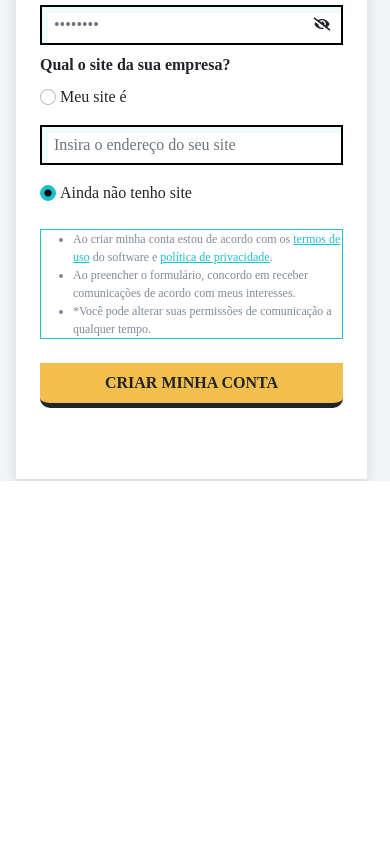
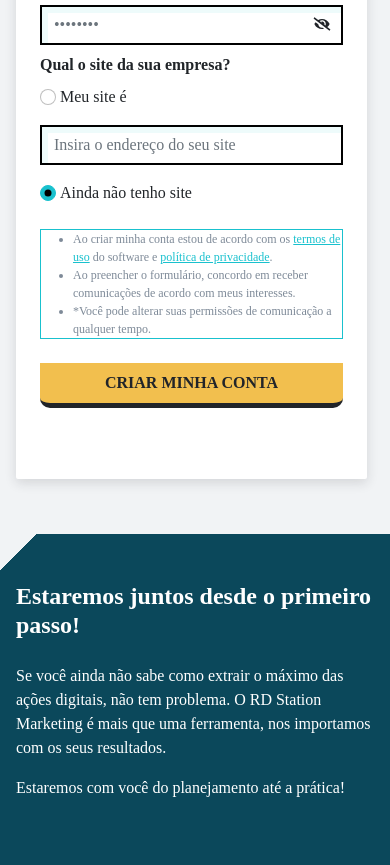
Before and after one commit to andrezasantana/teste-rd-station, a plain HTML site: page index.html in a window 390 px wide. Shown: the part 1056-1921 px from the top of the page. Before the commit the page ends 1537 px from the top, so only its background shows below. Drawn offline with nearby package versions, Linux system fonts and the light colour scheme; a web font is replaced by a local one.

Commit message:
create section 3 e adjust position

```diff
--- a/index.html
+++ b/index.html
@@ -142,6 +142,14 @@
                     name="createAccount" required>
             </form>
         </section>
+        <section class="col-sm-12 w-100 section-3">
+            <div class="box-section-3">
+                <h5>Estaremos juntos desde o primeiro passo!</h5>
+                <p class="mt-4">Se você ainda não sabe como extrair o máximo das ações digitais, não tem problema. O RD Station
+                    Marketing é mais que uma ferramenta, nos importamos com os seus resultados.</p>
+                <p>Estaremos com você do planejamento até a prática!</p>
+            </div>
+        </section>
     </main>
 
     <script src="https://cdn.jsdelivr.net/npm/bootstrap@5.0.2/dist/js/bootstrap.bundle.min.js"
--- a/style.css
+++ b/style.css
@@ -144,7 +144,6 @@
 .section-1 {
     background: linear-gradient(25deg, rgba(241,243,245,1) 70%, rgba(255,255,255,1) 70%);
     padding: 200px 732px 200px 108px;
-    position: absolute;
     top: 50px;
     height: 650px;
 }
@@ -164,7 +163,7 @@
 
 /* ---SECOND SECTION FORM--- */
 .section-2 {
-    position: relative;
+    position: absolute;
     width: 496px;
     height: 1050px;
     top: 120px;
@@ -234,6 +233,31 @@
     border-bottom-right-radius: 10px;
 }
 
+/* ---THIRD SECTION--- */
+.section-3 {
+    height: 331px;
+    background: linear-gradient(-45deg, rgba(11,72,91,1) 95%, rgba(241,243,245,1) 95%);
+    top: 700px;
+    margin-top: 0px;
+    color: white;
+}
+.box-section-3 {
+    padding: 80px 732px 80px 108px;
+    height: 171px;
+}
+.box-section-3 h5 {
+    font-family: Darker Grotesque;
+    font-weight: 900;
+    font-size: 2rem;
+    width: 600px;
+}
+.box-section-3 p {
+    font-family: Nunito Sans;
+    line-height: 150%;
+    font-size: 16px;
+    width: 600px;
+}
+
 /* ---RESPONSIVE--- */
 @media (max-width:768px) {
 
@@ -276,13 +300,13 @@
     .section-1 {
         background: linear-gradient(25deg, rgba(241,243,245,1) 95%, rgba(255,255,255,1) 95%);
         padding: 5rem 1rem;
-        height: 1487px;
+        height: 1590px;
     }
     .section-1-title {
         font-size: 40px;
     }
 
-    /* --SECOND SECTION-- */
+    /* --SECOND SECTION FORM-- */
     .section-2 {
         top: 400px;
         width: 90%;
@@ -293,4 +317,18 @@
     .eye {
         left: 90%;
     }
+
+    /* --THIRD SECTION-- */
+    .box-section-3 {
+        padding: 0;
+    }
+    .box-section-3 h5 {
+        width: 100%;
+        padding: 48px 16px 0 16px;
+        font-size: 24px;
+    }
+    .box-section-3 p {
+        width: 100%;
+        padding: 0 16px;
+    }
 }
```
